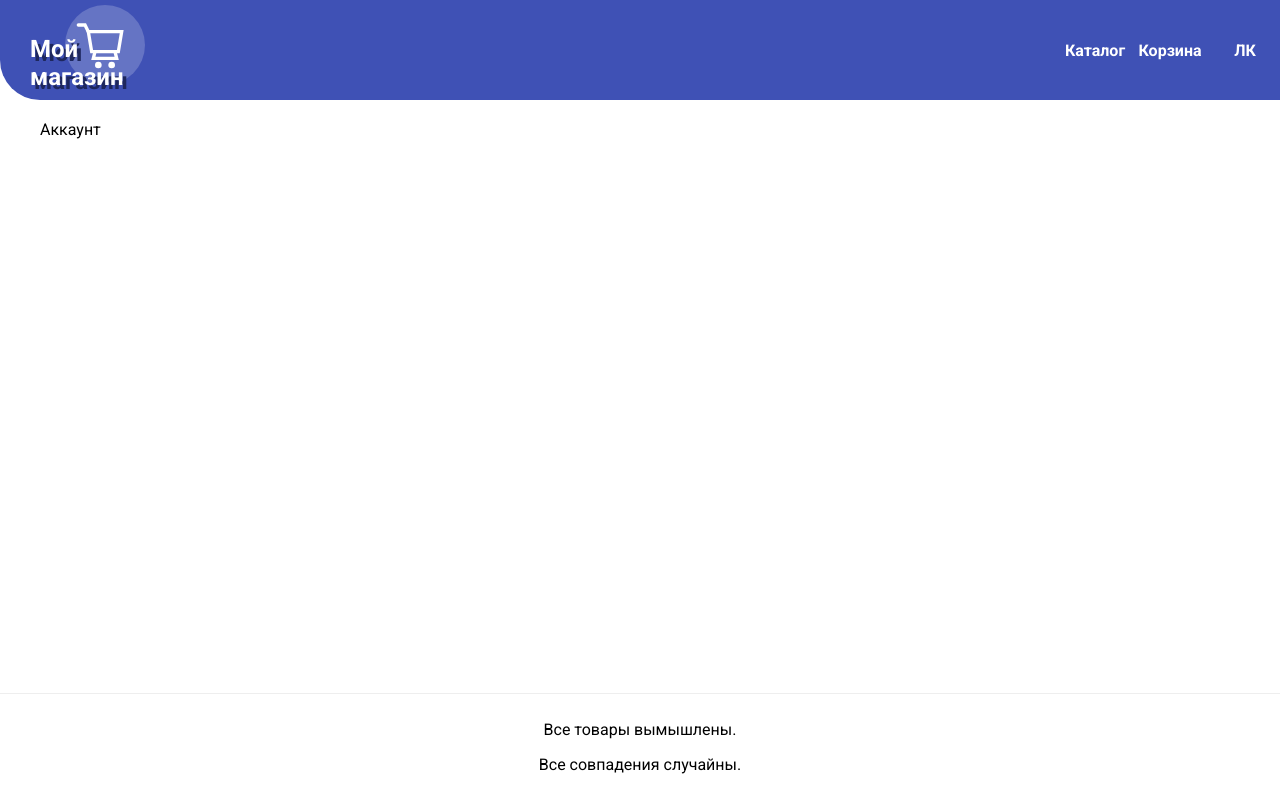
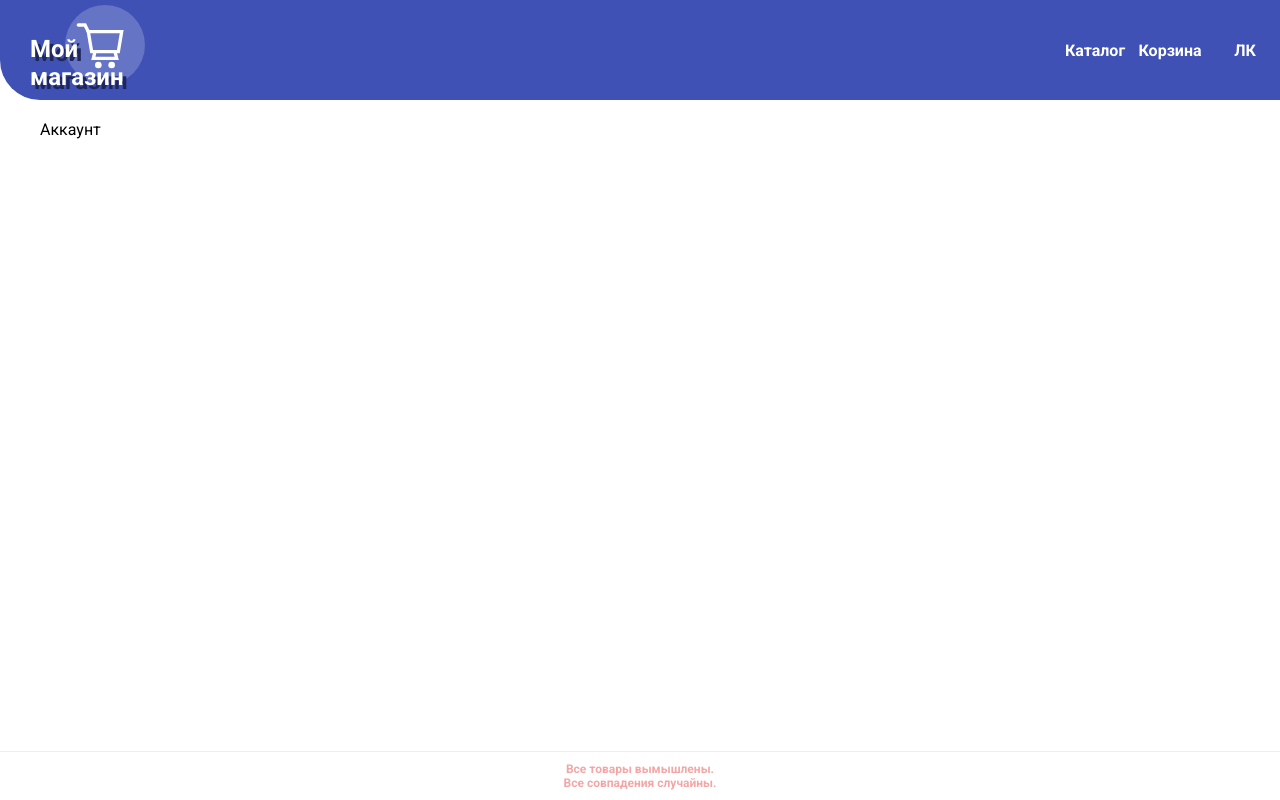
Before and after one commit to ZakharchenkoV/pet-shop-react, a React (Vite) app: page /account in a window 1280 px wide. Built offline with nearby package versions, Linux system fonts and the light colour scheme.

Commit message:
footer tag fixes

```diff
--- a/src/components/Footer/ui/Footer.module.scss
+++ b/src/components/Footer/ui/Footer.module.scss
@@ -14,12 +14,10 @@
   border-top: 1px solid #eee;
   box-sizing: border-box;
 
-  section {
-    p {
-      margin: 0;
-      font-weight: 700;
+  p {
+    margin: 0;
+    font-weight: 700;
 
-      @include font.light-red;
-    }
+    @include font.light-red;
   }
 }
--- a/src/components/Footer/ui/Footer.tsx
+++ b/src/components/Footer/ui/Footer.tsx
@@ -5,10 +5,8 @@ import styles from './Footer.module.scss';
 export const Footer: React.FC = () => {
   return (
     <footer className={styles['footer']}>
-      <div>
-        <p>Все товары вымышлены.</p>
-        <p>Все совпадения случайны.</p>
-      </div>
+      <p>Все товары вымышлены.</p>
+      <p>Все совпадения случайны.</p>
     </footer>
   );
 };
```
